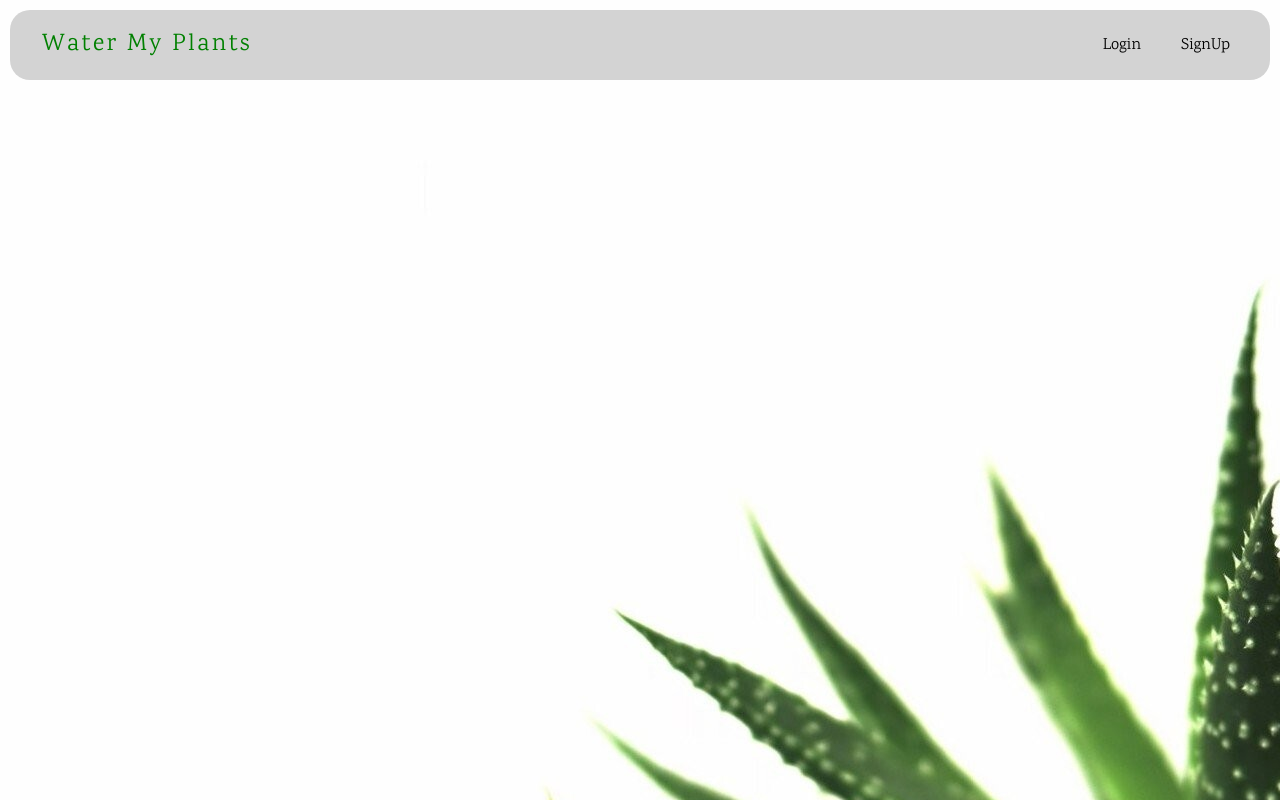
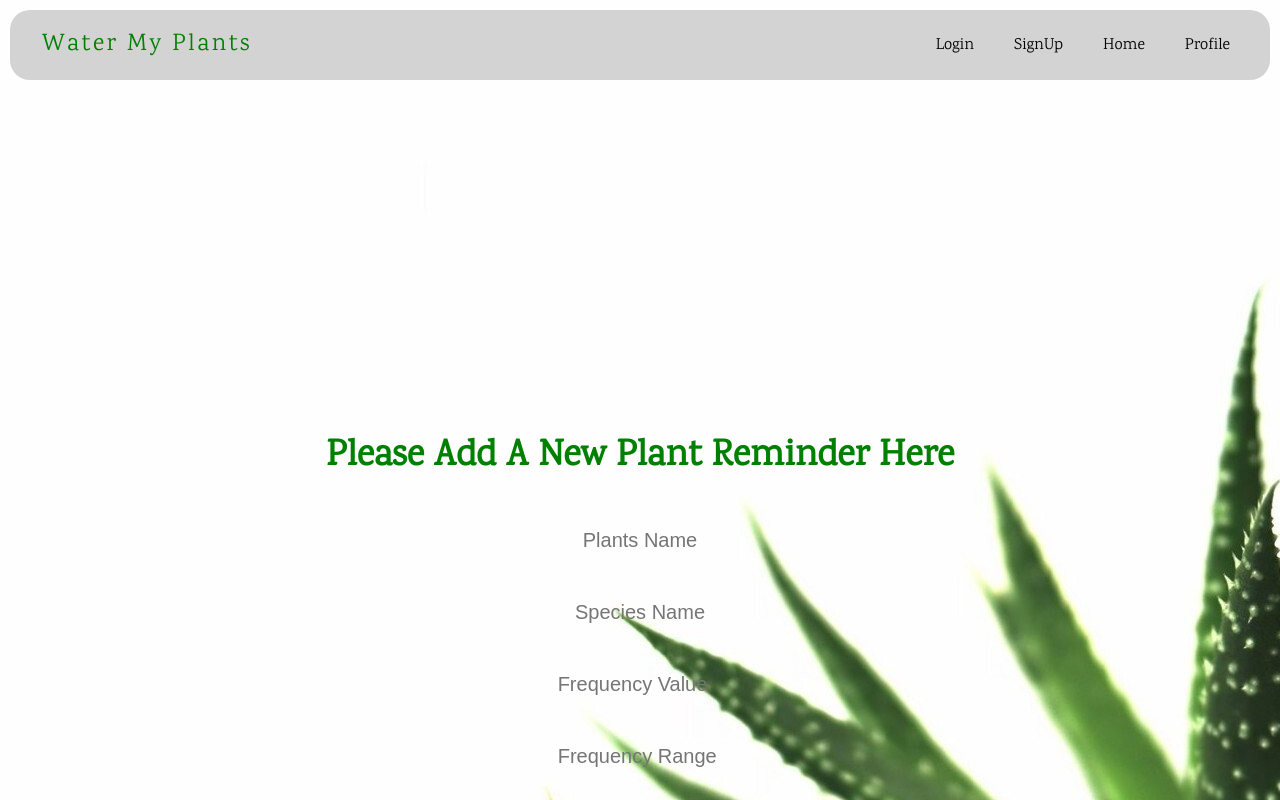
Before and after one commit to Water-My-Plants-BW-4/frontend, a React (Create React App) app in the folder water-my-plants/: page /addPlants in a window 1280 px wide. Shown: the top 800 px of the page. Built offline with nearby package versions, Linux system fonts and the light colour scheme.

Commit message:
added style, and routers for AppPlantsForm, and userForm

```diff
--- a/water-my-plants/package.json
+++ b/water-my-plants/package.json
@@ -11,7 +11,8 @@
     "react-dom": "^16.13.1",
     "react-router-dom": "^5.2.0",
     "react-scripts": "3.4.3",
-    "styled-components": "^5.2.0"
+    "styled-components": "^5.2.0",
+    "yup": "^0.29.3"
   },
   "scripts": {
     "start": "react-scripts start",
--- a/water-my-plants/src/App.js
+++ b/water-my-plants/src/App.js
@@ -7,25 +7,27 @@ import AddPlantsForm from "./components/AddPlantsForm";
 import UserForm from "./components/UserForm";
 import PrivateRoute from "./utils/PrivateRoute";
 import PlantPage from "../src/components/PlantPage";
-import SignupForm from "./components/SignupForm";
+import SignupForm from "./components/SignUpForm";
 import styled from "styled-components";
 import img from "./img/greenleave.jpg";
 
 function App() {
   const [user, setUser] = useState([]);
+  //Bhawnish will use this for his context API
+  const [plants, setPlants] = useState([]);
 
   return (
     <AppWrapper>
       <Header />
 
       <UserContext.Provider value={(user, setUser)}>
-        <Route exact path="/" component={Login} />
         <Route exact path="/login" component={Login} />
         <PrivateRoute exact path="/userInfo" component={UserForm} />
         <Route path="/signup" component={SignupForm} />
       </UserContext.Provider>
-
-      <PrivateRoute path="/myplant" component={PlantPage} />
+      {/* will change Route to PrivateRoute when login authentication is modified */}
+      <Route path="/addPlants" component={AddPlantsForm} />
+      <Route path="/myplant" component={PlantPage} />
     </AppWrapper>
   );
 }
@@ -40,7 +42,7 @@ const AppWrapper = styled.div`
   background-position: center;
   box-sizing: border-box;
   outline: none;
-  font-family: "Karma", sans-serif ;
+  font-family: "Karma", sans-serif;
 `;
 
 export default App;
--- a/water-my-plants/src/components/AddPlantsForm.js
+++ b/water-my-plants/src/components/AddPlantsForm.js
@@ -1,11 +1,13 @@
 import React, { useState, useEffect, useContext } from 'react';
 import axiosWithAuth from "../utils/axiosWithAuth";
-import { UserContext } from '../context/UserContext';
-import PlantsCard from "./PlantsCard"
+// import { PlantsContext } from '../context/UserContext';
+import PlantsCard from "./PlantsCard";
+
 
 const AddPlantsForm = () => {
+    //aftert the useContext Plants is implemented, we dont need this anymore
     const [plants, setPlants] = useState([]);
-    const { user } = useContext(UserContext);
+     //const { plants } = useContext(PlantsContext);
 
     const fetchPlants = () => {
         axiosWithAuth()
@@ -26,7 +28,7 @@ const AddPlantsForm = () => {
     return (
         <>
         <div>
-            <PlantsCard user={user} plants={plants} fetchPlants={fetchPlants} />
+            <PlantsCard plants={plants} fetchPlants={fetchPlants} />
         </div>
         </>
     )
--- a/water-my-plants/src/components/Header.js
+++ b/water-my-plants/src/components/Header.js
@@ -47,8 +47,18 @@ const Header = (props) => {
     <NavContainer>
       <h1>Water My Plants</h1>
       <div className="nav">
-        <NavLink className="link" activeClassName="active" to="/login">Login</NavLink>
-        <NavLink className="link" activeClassName="active" to="/signup">SignUp</NavLink>
+        <NavLink className="link" activeClassName="active" to="/login">
+          Login
+        </NavLink>
+        <NavLink className="link" activeClassName="active" to="/signup">
+          SignUp
+        </NavLink>
+        <a
+        // Here we will put link UI href=""
+        >
+          <span>Home</span>
+        </a>
+        <NavLink to="/myPlant">Profile</NavLink>
       </div>
     </NavContainer>
   );
--- a/water-my-plants/src/components/Login.js
+++ b/water-my-plants/src/components/Login.js
@@ -17,7 +17,7 @@ const Login = () => {
 //        .then(res => {
         //    localStorage.setItem("token", res.data.payload)
 //            console.log(res)
-            //    push(/Plantpage)
+            //    push(/myPlant)
 
 //        })
 //        .catch(err => console.log(err))
@@ -35,6 +35,7 @@ const Login = () => {
   }
     return(
        <LoginWrapper>
+         <h1>SIGN IN</h1>
 
         <form>
         <div className="childrenDiv">
@@ -74,9 +75,17 @@ const LoginWrapper = styled.div`
   justify-content: center;
   justify-content: space-evenly;
   width: 100%;
-  height: 500px;
+  height: 200px;
   font-size: 30px;
   box-sizing: border-box;
+  margin-top: 200px;
+
+  h1 {
+    text-align: center;
+    margin: 10px 0 -60px 0;
+    font-size: 2.3rem;
+    color: green;
+  }
 
   .childrenDiv{
     box-sizing: border-box;
@@ -94,6 +103,7 @@ const LoginWrapper = styled.div`
     margin-top: 50px;
     width: 240px;
     height: 30px;
+    padding: 0 0 30px 0;
     text-decoration: none;
     text-align: center;
     font-size: 20px;
--- a/water-my-plants/src/components/PlantPage.js
+++ b/water-my-plants/src/components/PlantPage.js
@@ -1,25 +1,64 @@
 //This component will be the parent component
-import AddMyPlant from "./AddPlantsForm";
-import PlantsCard from "./PlantsCard";
-import React, {useState, useEffect } from "react";
+import React, { useState, useEffect } from "react";
+import { Link } from "react-router-dom";
+import styled from "styled-components";
+
+const PlantsListWrapper = styled.div`
+
+h1 {
+  text-align: center;
+  margin: 60px 0 -60px 0;
+  font-size: 2.3rem;
+  color: green;
+}
+
+  .main-buttons {
+    display: flex;
+    justify-content: space-around;
+    padding: 10px 10px;
+  }
+  button {
+    margin: 30px 0 0 0;
+    width: 240px;
+    height: 30px;
+    padding: 0 0 30px 0;
+    text-decoration: none;
+    text-align: center;
+    font-size: 20px;
+    color: black;
+    outline: none;
+    font-family: "Bebas Neue", cursive;
+  }
+`;
 
 //useState is just added as a placeholder, as we will implement context API
 
+const PlantPage = () => {
+  const [loading, setLoading] = useState(false);
+  const [plantsList, setPlantList] = useState([]);
 
-const PlantPage = () => {
-  const [loading, setLoading] = useState(false)
-  const [plantsList, setPlantList] = useState([])
+  //------FRONT-END I will work here--------
 
-//------FRONT-END I will work here--------
-
-
-    return(
-     <>
-     {/* PlantCard component will be added here
+  return (
+    <PlantsListWrapper>
+      <div className="main-buttons">
+        <Link to="/addPlants">
+          <div>
+            <button>Add Plant Reminders</button>
+          </div>
+        </Link>
+        <Link to="/userInfo">
+          <div>
+            <button>User Profile</button>
+          </div>
+        </Link>
+      </div>
+      <h1>User's Plant Reminder List</h1>
+      {/* PlantCard component will be added here
      <PlantCard ></PlantCard>
       */}
-    </>
-    )
-}
+    </PlantsListWrapper>
+  );
+};
 
 export default PlantPage;
--- a/water-my-plants/src/components/PlantsCard.js
+++ b/water-my-plants/src/components/PlantsCard.js
@@ -1,6 +1,80 @@
 import React, { useState } from 'react';
 import axiosWithAuth from "../utils/axiosWithAuth";
-// import { UserContext } from '../context/UserContext';
+// import { PlantContext } from '../context/UserContext';
+import styled from "styled-components";
+
+const PlantsCardWrapper = styled.div`
+  display: flex;
+  flex-direction: column;
+  align-content: center;
+  justify-content: center;
+  justify-content: space-evenly;
+  width: 100%;
+  height: 200px;
+  font-size: 30px;
+  box-sizing: border-box;
+  margin-top: 200px;
+
+  h1 {
+    text-align: center;
+    margin: 150px 0 10px 0;
+    font-size: 2.3rem;
+    color: green;
+  }
+
+  h3 {
+    margin: 170px 0 10px 0;
+    padding-left: 150px;
+    font-size: 2.3rem;
+    color: green;
+  }
+
+  .childrenDiv{
+    box-sizing: border-box;
+
+    display: flex;
+    flex-direction: column;
+    justify-content: center;
+    align-items: center;
+    margin-left: 40%;
+    margin-right: 40%;
+    width: auto;
+    height: 400px;
+  }
+  button{
+    margin-top: 40px;
+    width: 280px;
+    height: 40px;
+    padding: 5px;
+    text-decoration: none;
+    text-align: center;
+    font-size: 20px;
+    color: black;
+    outline: none;
+    font-family: "Bebas Neue", cursive;
+  }
+
+  input, textarea{
+
+    outline: none;
+    border: 0;
+    margin: 0;
+    text-align: center;
+    font-size: 20px;
+   margin-top: 20px;
+   width: 200px;
+   height: 50px;
+   transition: all 0.9s;
+   background-color: transparent;
+
+   :focus{
+    border-bottom: 2px solid lightgray;
+    background-color: lightgray;
+
+   }
+  }
+
+`
 
 const initialValue = {
 
@@ -13,7 +87,7 @@ const initialValue = {
 const PlantsCard = ({plants, fetchPlants, user}) => {
     const [newPlants, setNewPlants] = useState(initialValue);
 
-    // const { user } = useContext(UserContext);
+    // const { plants } = useContext(UserContext);
 
     const handleChanger = (e) => {
         setNewPlants({ ...newPlants, [e.target.name]: e.target.value });
@@ -39,14 +113,14 @@ const PlantsCard = ({plants, fetchPlants, user}) => {
       };
 
     return (
-        <>
+        <PlantsCardWrapper>
         <h1>Please Add A New Plant Reminder Here</h1>
-        <form onSubmit={handleSubmit}>
+        <form className="childrenDiv" onSubmit={handleSubmit}>
         <input
           type="text"
           name="nickname"
           onChange={handleChanger}
-          placeholder="Enter Plants Name"
+          placeholder="Plants Name"
           value={newPlants.nickname}
         />
 
@@ -54,7 +128,7 @@ const PlantsCard = ({plants, fetchPlants, user}) => {
           type="text"
           name="species"
           onChange={handleChanger}
-          placeholder="Enter Species Name"
+          placeholder="Species Name"
           value={newPlants.species}
         />
 
@@ -62,7 +136,7 @@ const PlantsCard = ({plants, fetchPlants, user}) => {
           type="number"
           name="frequency_value"
           onChange={handleChanger}
-          placeholder="Enter how much frequency value"
+          placeholder="Frequency Value"
           value={newPlants.frequency_value}
         />
 
@@ -70,14 +144,14 @@ const PlantsCard = ({plants, fetchPlants, user}) => {
           type="text"
           name="frequency_range"
           onChange={handleChanger}
-          placeholder="Enter how much frequency range "
+          placeholder="Frequency Range "
           value={newPlants.frequency_range}
         />
 
         <button>Add A New Plant Reminder</button>
       </form>
 
-      <h3>Welcome  Your New Plants Reminder</h3> {/* inside here after welcome goes {user.name} */}
+      <h3>Your New Plants Reminder are:</h3> {/* inside here after welcome goes {user.name} */}
       <>
       {plants.map((plant) => (
           <li key={plant.id}>
@@ -90,7 +164,7 @@ const PlantsCard = ({plants, fetchPlants, user}) => {
           </li>
       ))}
       </>
-        </>
+        </PlantsCardWrapper>
 
 
     )
```
Also changed, not shown: 1 other file (tests, documents, lock files or other folders).
